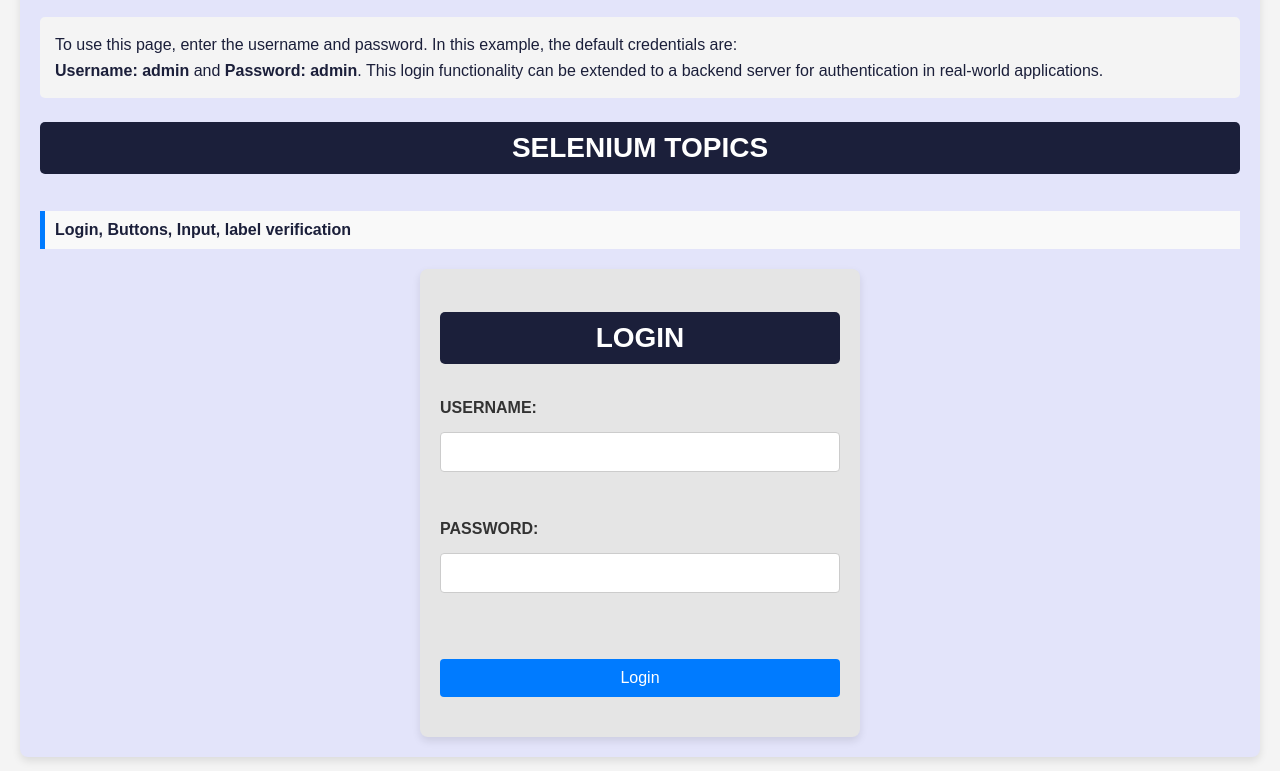
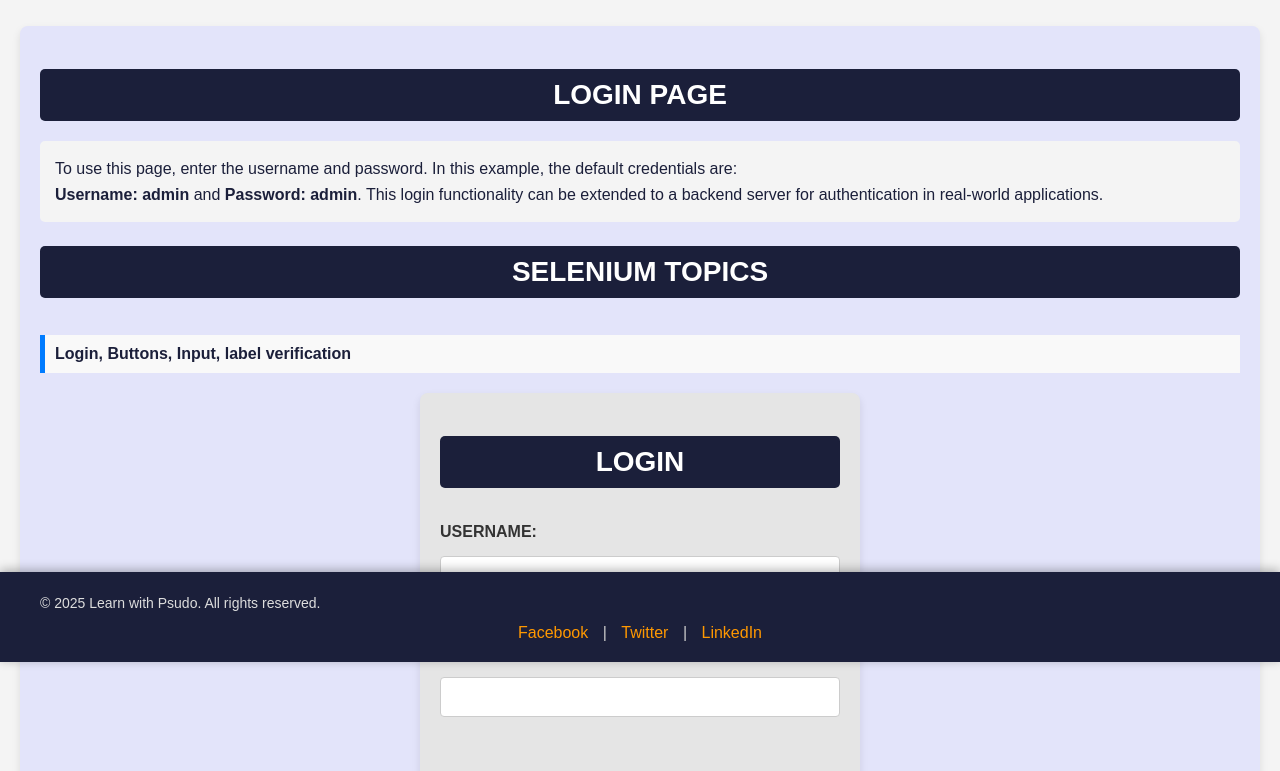
Before and after one commit to sharsud/LWP-portal, a plain HTML site: page Pages/login.html in a window 1280 px wide. Shown: the part 138-909 px from the top of the page. Drawn offline with nearby package versions, Linux system fonts and the light colour scheme; no server answers; files whose address does not match are found by name.

Commit message:
no message

```diff
--- a/Pages/login.html
+++ b/Pages/login.html
@@ -46,14 +46,14 @@
             <script>
                 $(document).ready(function() {
                     console.log('Document ready event triggered');
-                    $('#header-container').load('./Pages/header.htm', function(response, status, xhr) {
+                    $('#header-container').load('header.htm', function(response, status, xhr) {
                         if (status == 'error') {
                             console.log('Error loading header: ' + xhr.status + ' ' + xhr.statusText);
                         }
                     });
 
                     // Load the footer
-                    $('#footer-container').load('./Pages/footer.htm', function(response, status, xhr) {
+                    $('#footer-container').load('footer.htm', function(response, status, xhr) {
                         if (status == 'error') {
                             console.log('Error loading footer: ' + xhr.status + ' ' + xhr.statusText);
                         }
```
